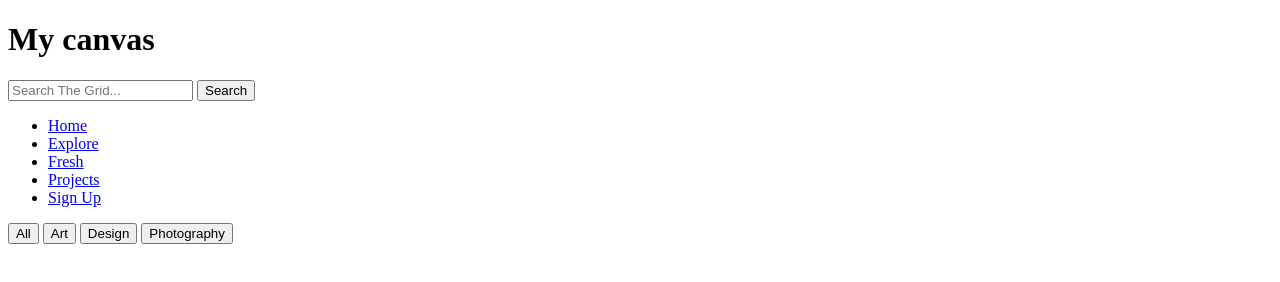
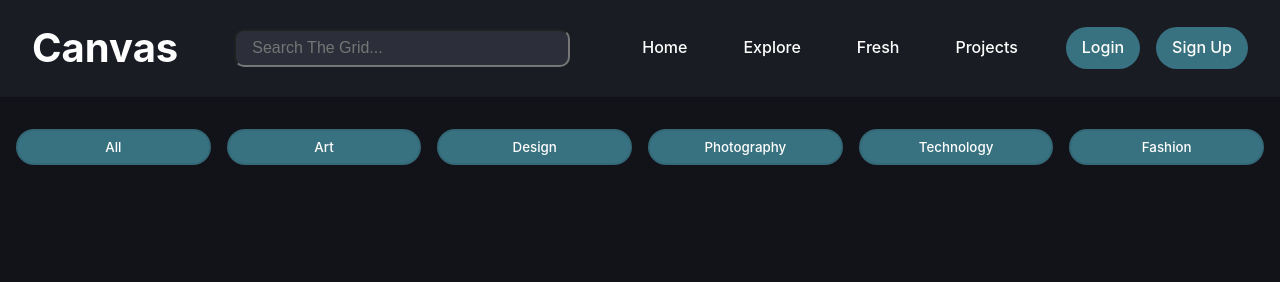
Before and after one commit to martyklutch/canvas, a plain HTML site: page index.html in a window 1280 px wide. Drawn offline with Linux system fonts and the light colour scheme.

Commit message:
added styling to search bar, nav, auth buttons and filter pills.

```diff
--- a/css/style.css
+++ b/css/style.css
@@ -0,0 +1,190 @@
+/* ============================================
+   RESET
+   ============================================ */
+* {
+    margin: 0;
+    padding: 0;
+    box-sizing: border-box;
+}
+
+/* ============================================
+   VARIABLES
+   ============================================ */
+:root {
+    /* Colors */
+    --color-bg: #111318;
+    --color-surface: #1a1c24;
+    --color-tone1: #2C2F3A;
+    --color-border: rgba(0, 0, 0, 0.08);
+    --color-text-primary: #ffffff;
+    --color-text-secondary: #666666;
+    --color-text-muted: #aaaaaa;
+    --color-accent: #387180;
+    --color-gold: #f0c050;
+    --color-red: #A30B37;
+    --color-hover: #DABEC7;
+
+    /* Typography */
+    --font-main: 'Inter', sans-serif;
+
+    /* Spacing */
+    --spacing-sm: 8px;
+    --spacing-md: 16px;
+    --spacing-lg: 24px;
+    --spacing-xl: 48px;
+
+    /* Border radius */
+    --radius-sm: 6px;
+    --radius-md: 10px;
+    --radius-lg: 16px;
+    --radius-pill: 9999px;
+
+}
+
+/* ============================================
+BASE / GLOBAL
+   ============================================ */
+body {
+    background-color: var(--color-bg);
+    color: var(--color-text-primary);
+    font-family: var(--font-main);
+    line-height: 1.6;
+}
+
+a {
+    text-decoration: none;
+    color: inherit;
+}
+
+img {
+    max-width: 100%;
+    display: block;
+}
+
+button {
+    cursor: pointer;
+    border: none;
+    background: none;
+    font-family: inherit;
+}
+
+ul {
+    list-style: none;
+}
+
+/* header styling */
+
+header {
+    display: flex;
+    align-items: center;
+    gap: 2rem;
+    padding: 1rem 2rem;
+    background-color: var(--color-surface);
+    border-bottom: 1px solid var(--color-border);
+}
+
+/* Logo */
+.logo a {
+    font-size: 2.5rem;
+    font-weight: bold;
+    color: var(--color-text-primary);
+}
+
+/* Navigation */
+.main-nav ul {
+    display: flex;
+    gap: var(--spacing-lg);
+    justify-content: space-between;
+}
+
+.main-nav a {
+    color: var(--color-text-primary);
+    font-weight: 500;
+    padding: var(--spacing-sm) var(--spacing-md);
+    transition: color 0.3s ease;
+}
+
+.main-nav a:hover {
+    color: var(--color-hover);
+}
+
+/* search bar */
+.searchBar {
+    flex: 1;
+    min-width: none;
+    margin: 0 var(--spacing-lg);
+
+}
+
+.search-input {
+    width: 100%;
+    padding: var(--spacing-sm) var(--spacing-md);
+    background-color: var(--color-tone1);
+    color: var(--color-text-primary);
+    font-size: 16px;
+    border-radius: var(--radius-md);
+}
+
+.search-input:focus {
+    outline: none;
+    background-color: var(--color-tone1);
+    color: var(--color-text-primary);
+}
+
+/* Authentication Buttons */
+
+.auth-btns {
+    display: flex;
+    gap: var(--spacing-md);
+}
+
+.auth-btns a {
+    text-decoration: none;
+    color: var(--color-text-primary);
+    font-weight: 500;
+    padding: var(--spacing-sm) var(--spacing-md);
+    border-radius: var(--radius-pill);
+    background-color: var(--color-accent);
+    transition: background-color 0.3s ease, color 0.3s ease;
+}
+
+.btn-login, .btn-signup {
+    padding: var(--spacing-sm) var(--spacing-md);
+    border-radius: var(--radius-pill);
+    font-weight: 500;
+    background-color: var(--color-accent);
+    color: #fff;
+    transition: background-color 0.3s ease, color 0.3s ease;
+}
+
+.btn-login:hover, .btn-signup:hover {
+    background-color: var(--color-hover);
+    color: #fff;
+}
+
+/* --- filter options --- */
+
+.filter-options {
+    display: flex;
+    min-width: none;
+    justify-content: space-evenly;
+    padding: var(--spacing-sm) var(--spacing-md);
+    gap: var(--spacing-md);
+    margin: var(--spacing-lg) 0;
+}
+
+.filter-btn {
+    padding: var(--spacing-sm) var(--spacing-md);
+    width: 100%;
+    border-radius: var(--radius-pill);
+    font-weight: 500;
+    background-color: var(--color-accent);
+    color: var(--color-text-primary);
+    border: 2.5px solid var(--color-border);
+    transition: background-color 0.3s ease, color 0.3s ease;
+}
+
+.filter-btn:hover {
+    background-color: var(--color-hover);
+    color: #fff;
+}
--- a/index.html
+++ b/index.html
@@ -7,27 +7,35 @@
 
     <link rel="stylesheet" href="css/style.css">
 </head>
-<body>
+<body class="detail-view">
     <header>
-        <h1>My canvas</h1>
+        <!-- My Logo -->
+        <div class="logo">
+            <a href="index.html">Canvas</a>
+        </div>
 
         <!-- Search Form -->
 
-        <form action="" method="get">
-            <input type="text" name="search" placeholder="Search The Grid...">
-            <button type="submit">Search</button>
-        </form>
+        <div class= "searchBar">
+            <input class="search-input" type="text" name="search" placeholder="Search The Grid...">
+        </div>
 
         <!-- Navigation Menu -->
-        <nav>
+        <nav class="main-nav">
             <ul>
                 <li><a href="#">Home</a></li>
                 <li><a href="#">Explore</a></li>
                 <li><a href="#">Fresh</a></li>
                 <li><a href="#">Projects</a></li>
-                <li><a href="#">Sign Up</a></li>
             </ul>
         </nav>
+
+        <div class="auth-btns">
+            <a href="#" class="btn-login">Login</a>
+            <a href="#" class="btn-signup">Sign Up</a>
+
+        </div>
+
     </header>
 
     <main>
@@ -37,6 +45,8 @@
             <button class="filter-btn" data-filter="art">Art</button>
             <button class="filter-btn" data-filter="design">Design</button>
             <button class="filter-btn" data-filter="photography">Photography</button>
+            <button class="filter-btn" data-filter="technology">Technology</button>
+            <button class="filter-btn" data-filter="fashion">Fashion</button>
         </div>
 
         <!-- Grid Container -->
```
